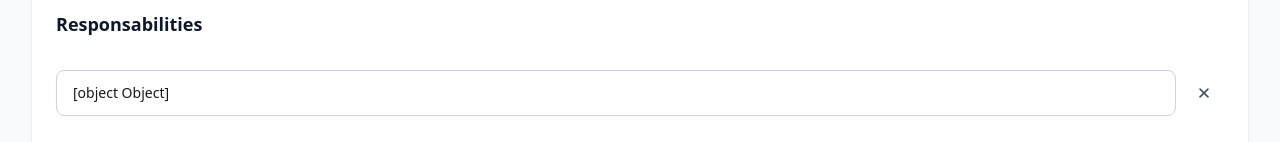
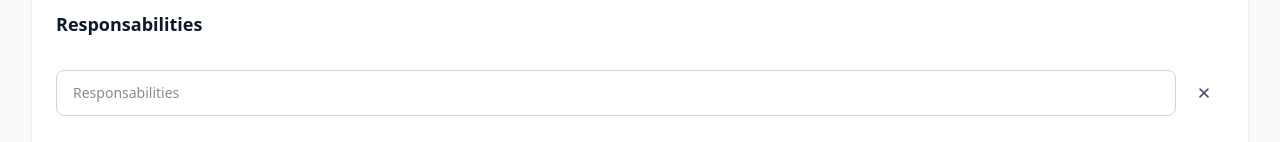
Before and after one commit to FaniryRamanitrarivo/Portfolio, a Next.js app: page /admin/projects/new in a window 1280 px wide. Shown: the part 810-952 px from the top of the page. Built offline with nearby package versions, Linux system fonts and the light colour scheme.

Commit message:
Fix error validation  in new  project page

```diff
--- a/src/components/admin/project-form.tsx
+++ b/src/components/admin/project-form.tsx
@@ -166,8 +166,6 @@ export function ProjectForm({ defaultValues, onSubmit }: Props) {
                 </div>
             </div>
 
-            {JSON.stringify(errors)}
-
             <div className="flex items-center justify-end space-x-3 pt-4">
 
                 <button
--- a/src/components/ui/mutliple-input.tsx
+++ b/src/components/ui/mutliple-input.tsx
@@ -1,7 +1,7 @@
 import { Input } from "./input";
 import { IoClose } from "react-icons/io5";
 import { IoMdAdd } from "react-icons/io";
-import { FieldArrayPath, FieldErrors, FieldValues, UseFieldArrayReturn, UseFormRegister } from "react-hook-form";
+import { FieldArrayPath, FieldErrors, FieldValues, Path, UseFieldArrayReturn, UseFormRegister } from "react-hook-form";
 
 
 interface Props<T extends FieldValues> {
@@ -35,7 +35,7 @@ export default function MultipleInput<T extends FieldValues>({
                             <Input
                                 placeholder={placeholder}
                                 // onChange={(e) => handleChange(index, e.target.value)}
-                                {...register(`${name}.${index}`)}
+                                {...register(`${name}.${index}.value` as Path<T>)}
                             />
                         </div>
                         <button type="button"
@@ -56,16 +56,15 @@ export default function MultipleInput<T extends FieldValues>({
 
             {errors[name]?.message && (
                 <p className="text-red-500 text-xs mt-1 ml-1 font-medium">
-                    {/* On s'assure que le message est une string */}
                     {String(errors[name]?.message)}
                 </p>
             )}
 
             {Array.isArray(errors[name]) &&
-                errors[name].map((err, i) =>
-                    err.message ? (
-                        <p key={i} className="text-red-500 text-sm">
-                            Challenge #{i + 1}: {err.message}
+                (errors[name] as any[]).map((err, i) =>
+                    err?.value?.message ? (
+                        <p key={i} className="text-red-500 text-sm mt-1">
+                            {title} #{i + 1}: {err.value.message}
                         </p>
                     ) : null
                 )}
```
Also changed, not shown: src/lib/front/api/serverFetch.ts (line endings or trailing spaces).
